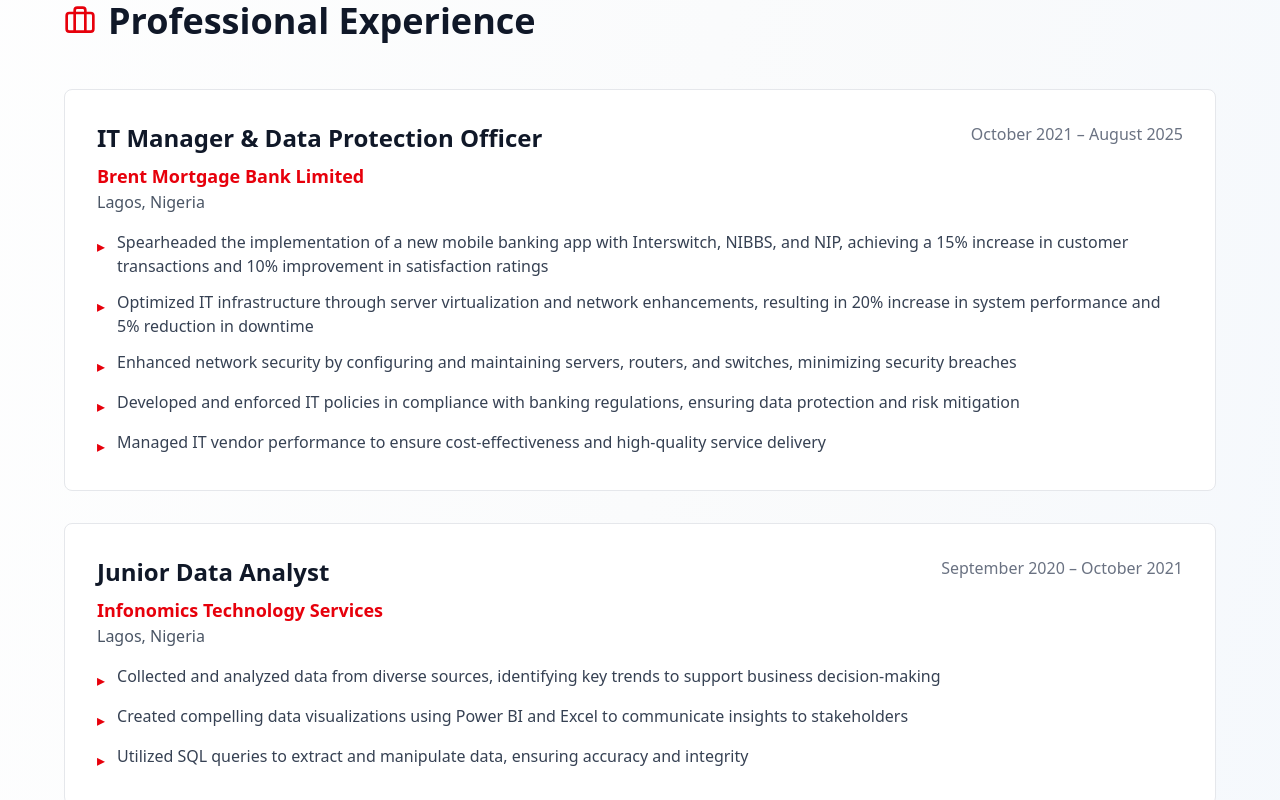
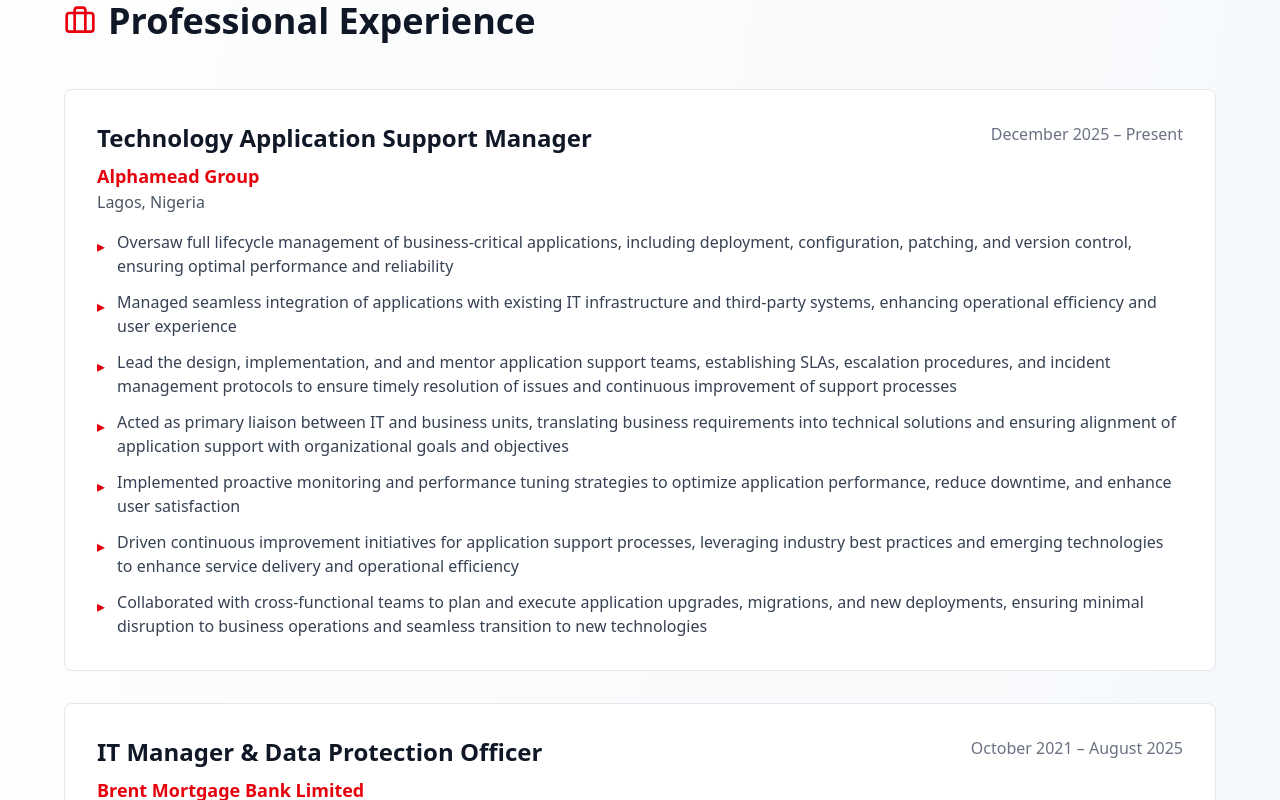
Before and after one commit to towbeedaniels/Oluwatobi, a React (Vite) app: page / in a window 1280 px wide. Shown: the part 1900-2700 px from the top of the page. Built offline with nearby package versions, Linux system fonts and the light colour scheme.

Commit message:
Add new experience entry for Technology Application Support Manager role at Alphamead Group

```diff
--- a/src/App.tsx
+++ b/src/App.tsx
@@ -186,6 +186,21 @@
   ];
 
   const experiences = [
+    {
+      title: 'Technology Application Support Manager',
+      company: 'Alphamead Group',
+      location: 'Lagos, Nigeria',
+      period: 'December 2025 – Present',
+      achievements: [
+        'Oversaw full lifecycle management of business-critical applications, including deployment, configuration, patching, and version control, ensuring optimal performance and reliability',
+        'Managed seamless integration of applications with existing IT infrastructure and third-party systems, enhancing operational efficiency and user experience',
+        'Lead the design, implementation, and and mentor application support teams, establishing SLAs, escalation procedures, and incident management protocols to ensure timely resolution of issues and continuous improvement of support processes',
+        'Acted as primary liaison between IT and business units, translating business requirements into technical solutions and ensuring alignment of application support with organizational goals and objectives',
+        'Implemented proactive monitoring and performance tuning strategies to optimize application performance, reduce downtime, and enhance user satisfaction',
+        'Driven continuous improvement initiatives for application support processes, leveraging industry best practices and emerging technologies to enhance service delivery and operational efficiency',
+        'Collaborated with cross-functional teams to plan and execute application upgrades, migrations, and new deployments, ensuring minimal disruption to business operations and seamless transition to new technologies'
+      ]
+    },
     {
       title: 'IT Manager & Data Protection Officer',
       company: 'Brent Mortgage Bank Limited',
```
